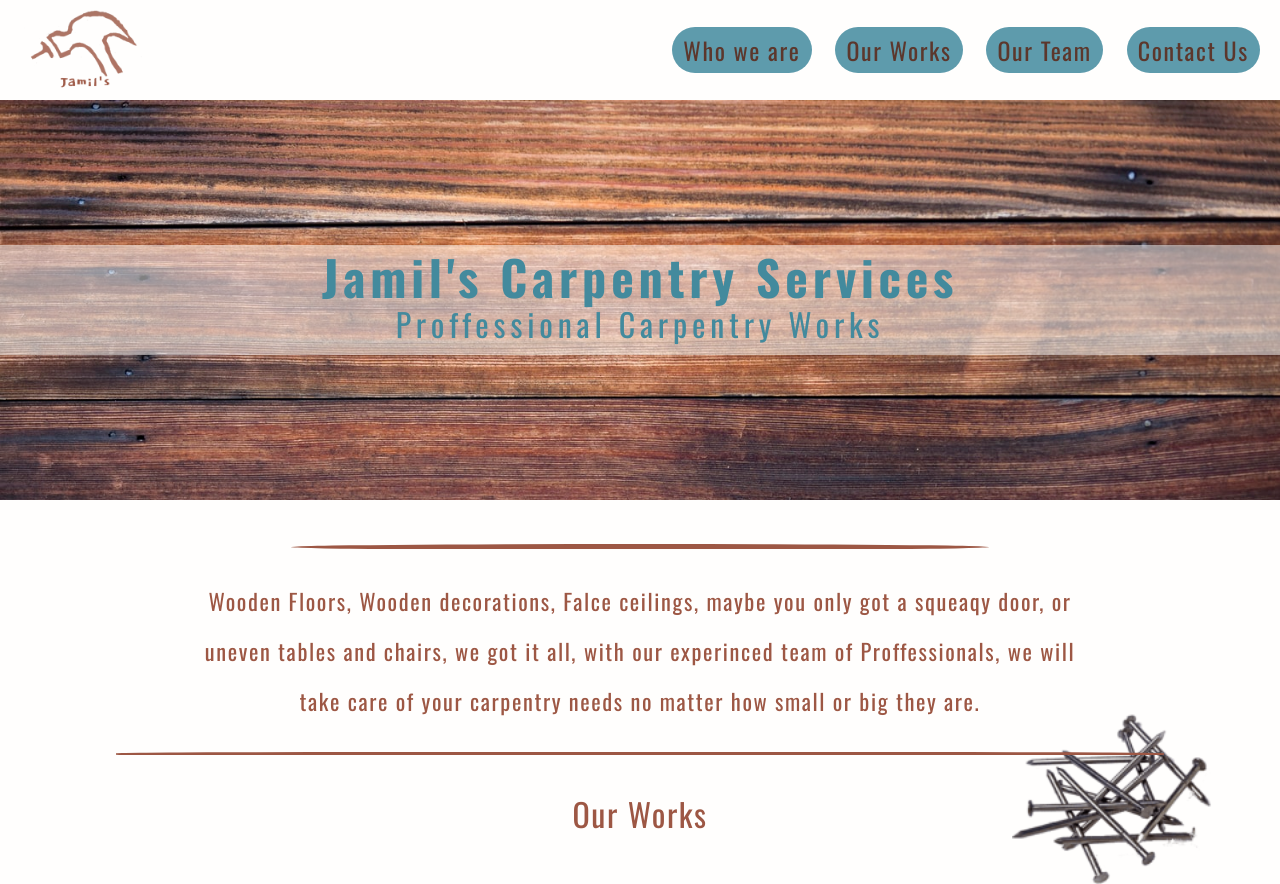
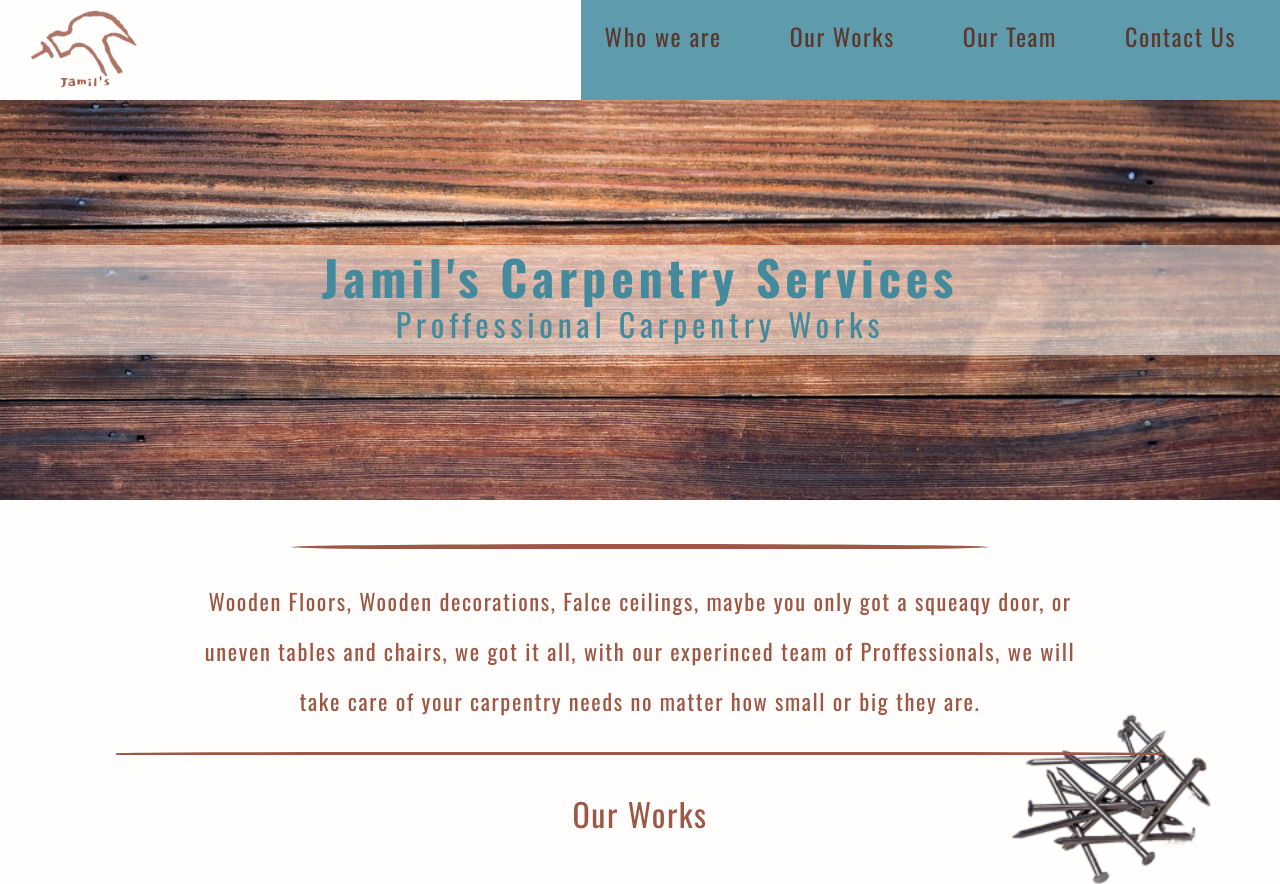
Before and after one commit to soonic7/Jamil-Carpentry, a plain HTML site: page index.html in a window 1280 px wide. Shown: the top 884 px of the page. Drawn offline with nearby package versions, Linux system fonts and the light colour scheme.

Commit message:
Update styles.css

```diff
--- a/resources/CSS/styles.css
+++ b/resources/CSS/styles.css
@@ -41,13 +41,11 @@ p, h3, li {
 }
 
 .header {
-    height: 80px;
+    height: 100px;
     width: 100%;
     display: flex;
     justify-content: space-between;
     align-items: center;
-    padding-top: 10px;
-    margin-bottom: 10px;
 }
 
 .header img {
@@ -55,20 +53,25 @@ p, h3, li {
     margin-left: 20px;
 }
 
+.header ul {
+    height: 100px;
+    background-color: #5e9bac;
+    display: flex;
+}
+
 .header ul li {
     display: inline-block;
     margin-right: 20px;
     font-size: 1.5rem;
     background-color: #5e9bac;
-    padding: 0.7rem;
-    border-radius: 30px;
+    padding: 1.5rem;
     /*color: #dfccc7;*/
     color: #5c372c;
 }
 
 .header ul li :hover {
     color: #dfccc7;
-    box-shadow: 0px 5px 5px grey;
+    /*box-shadow: 0px 10px 5px -3px grey;*/
 }
 
 .header ul li a {
```
